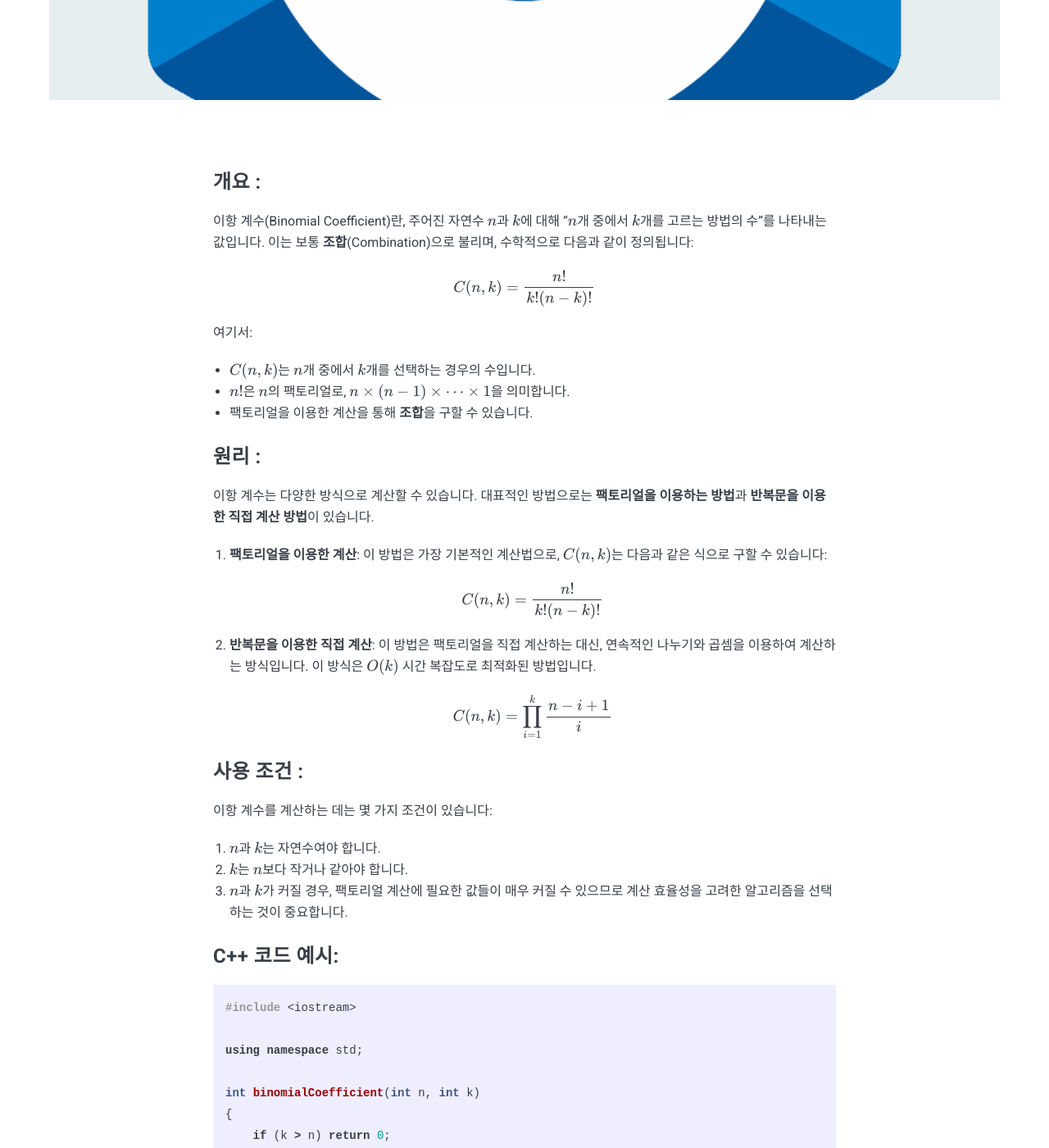
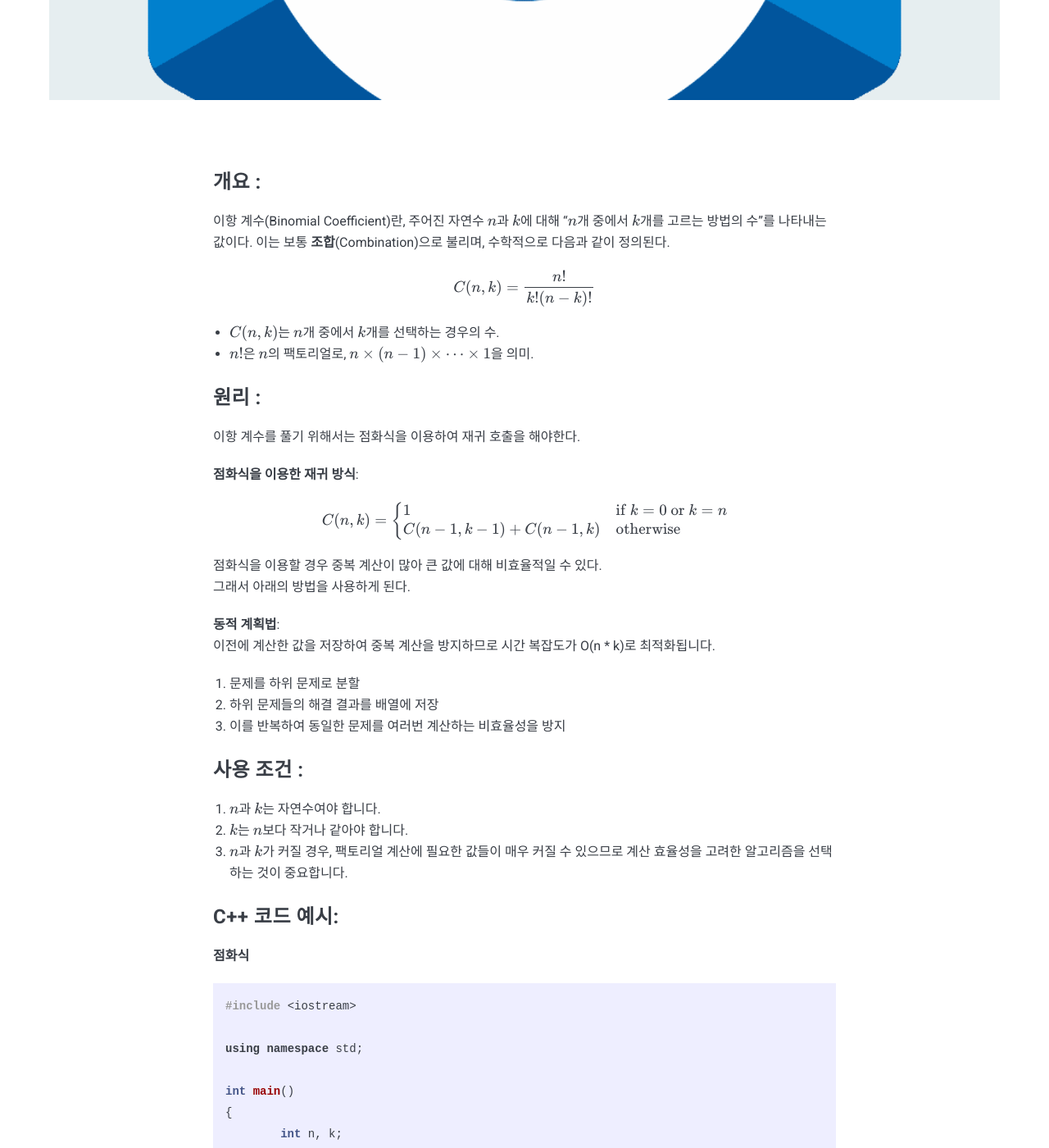
Before and after one commit to chomuscleguy/chomuscleguy.github.io, a Jekyll site: the page built from _posts/2025-03-27-C++-이항계수.Markdown, in a window 1280 px wide and 1400 px high, scrolled down 851 px. Shown: the whole window at 82% size. Built offline with Jekyll 4.4.1, drawn with Linux system fonts in a browser that asks for light colours; nearby versions of some CDN libraries; formulas are drawn with MathJax 3; comment, search, counter and statistics services are not loaded; some of the changed text lies outside the part shown.

Commit message:
이항계수

````diff
--- a/_layouts/default.html
+++ b/_layouts/default.html
@@ -24,10 +24,6 @@
   {% include footer.html %}
 
   {% include javascripts.html %}
-
-  {% if page.use_math %}
-    {% include mathjax_support.html %}
-  {% endif %}
 </body>
 
 </html>
--- a/_posts/2025-03-27-C++-이항계수.Markdown
+++ b/_posts/2025-03-27-C++-이항계수.Markdown
@@ -6,78 +6,111 @@ tags:   C++ Algorithm, DP
 ---
 
 ### 개요 :
-이항 계수(Binomial Coefficient)란, 주어진 자연수 $$ n $$과 $$ k $$에 대해 “$$ n $$개 중에서 $$ k $$개를 고르는 방법의 수”를 나타내는 값입니다. 이는 보통 **조합**(Combination)으로 불리며, 수학적으로 다음과 같이 정의됩니다:
+이항 계수(Binomial Coefficient)란, 주어진 자연수 $$ n $$과 $$ k $$에 대해 “$$ n $$개 중에서 $$ k $$개를 고르는 방법의 수”를 나타내는 값이다. 이는 보통 **조합**(Combination)으로 불리며, 수학적으로 다음과 같이 정의된다.
 
 $$
 C(n, k) = \frac{n!}{k!(n-k)!}
 $$
 
-여기서:
-- $$ C(n, k) $$는 $$ n $$개 중에서 $$ k $$개를 선택하는 경우의 수입니다.
-- $$ n! $$은 $$ n $$의 팩토리얼로, $$ n \times (n-1) \times \cdots \times 1 $$을 의미합니다.
-- 팩토리얼을 이용한 계산을 통해 **조합**을 구할 수 있습니다.
+- $$ C(n, k) $$는 $$ n $$개 중에서 $$ k $$개를 선택하는 경우의 수.
+- $$ n! $$은 $$ n $$의 팩토리얼로, $$ n \times (n-1) \times \cdots \times 1 $$을 의미.
 
 ### 원리 :
-이항 계수는 다양한 방식으로 계산할 수 있습니다. 대표적인 방법으로는 **팩토리얼을 이용하는 방법**과 **반복문을 이용한 직접 계산 방법**이 있습니다.
+이항 계수를 풀기 위해서는 점화식을 이용하여 재귀 호출을 해야한다.
 
-1. **팩토리얼을 이용한 계산**:
-    이 방법은 가장 기본적인 계산법으로, $$ C(n, k) $$는 다음과 같은 식으로 구할 수 있습니다:
+**점화식을 이용한 재귀 방식**:
 
-    $$
-    C(n, k) = \frac{n!}{k!(n-k)!}
-    $$
+$$
+C(n, k) =
+\begin{cases}
+1 & \text{if } k = 0 \text{ or } k = n \\
+C(n-1, k-1) + C(n-1, k) & \text{otherwise}
+\end{cases}
+$$
 
-2. **반복문을 이용한 직접 계산**:
-    이 방법은 팩토리얼을 직접 계산하는 대신, 연속적인 나누기와 곱셈을 이용하여 계산하는 방식입니다. 이 방식은 $$ O(k) $$ 시간 복잡도로 최적화된 방법입니다.
+점화식을 이용할 경우 중복 계산이 많아 큰 값에 대해 비효율적일 수 있다.
+그래서 아래의 방법을 사용하게 된다.
 
-    $$
-    C(n, k) = \prod_{i=1}^{k} \frac{n - i + 1}{i}
-    $$
+**동적 계획법**:
+이전에 계산한 값을 저장하여 중복 계산을 방지하므로 시간 복잡도가 O(n * k)로 최적화됩니다.
+1. 문제를 하위 문제로 분할
+2. 하위 문제들의 해결 결과를 배열에 저장
+3. 이를 반복하여 동일한 문제를 여러번 계산하는 비효율성을 방지
 
 ### 사용 조건 :
-이항 계수를 계산하는 데는 몇 가지 조건이 있습니다:
-
 1. $$ n $$과 $$ k $$는 자연수여야 합니다.
 2. $$ k $$는 $$ n $$보다 작거나 같아야 합니다.
 3. $$ n $$과 $$ k $$가 커질 경우, 팩토리얼 계산에 필요한 값들이 매우 커질 수 있으므로 계산 효율성을 고려한 알고리즘을 선택하는 것이 중요합니다.
 
 ### C++ 코드 예시:
 
+**점화식**
 ```cpp
 #include <iostream>
 
 using namespace std;
 
-int binomialCoefficient(int n, int k)
+int main()
 {
-    if (k > n) return 0;
-    if (k == 0 || k == n) return 1;
+	int n, k;
+	cin >> n >> k;
 
-    if (k > n - k) k = n - k; // 대칭성 이용
+	long long result = 1;
 
-    long long result = 1;
-    for (int i = 1; i <= k; ++i) {
-        result *= n--;
-        result /= i;
-    }
-    return result;
+	if (k > n)
+		result = 0;
+	else if (k == 0 || k == n)
+		result = 1;
+	else
+	{
+		k = (k > n - k) ? n - k : k;
+
+		for (int i = 1; i <= k; ++i)
+		{
+			result = result * n / i;
+			--n;
+		}
+	}
+
+	cout << result << endl;
+
+	return 0;
 }
+```
+<br>
+**동적 계획법**
+```cpp
+#include <iostream>
+#include <vector>
+
+using namespace std;
 
 int main()
 {
     int n, k;
     cin >> n >> k;
 
-    cout << binomialCoefficient(n, k) << endl;
+    vector<vector<long long>> dp(n + 1, vector<long long>(k + 1, 0));
+
+    for (int i = 0; i <= n; ++i)
+    {
+        dp[i][0] = 1; // C(i, 0) = 1
+        dp[i][i] = 1; // C(i, i) = 1
+    }
+
+    for (int i = 1; i <= n; ++i)
+    {
+        for (int j = 1; j < i && j <= k; ++j)
+        {
+            dp[i][j] = dp[i - 1][j - 1] + dp[i - 1][j];
+        }
+    }
+
+    cout << dp[n][k] << endl;
+
     return 0;
 }
 ```
+
 <br>
-<div style="display: inline-flex; align-items: center; justify-content: center;">
-  <a style="text-decoration: none; color: black; font-weight: bold;">
-    문제 풀어보기 :
-  </a>
-  <a href="https://www.acmicpc.net/problem/11050" target="_blank" style="display: inline-block; margin-left: 5px; text-decoration: none; font-size: 25px;">
-    BeakJoon
-  </a>
-</div>
+<div style="display: inline-flex; align-items: center; justify-content: center;"> <a style="text-decoration: none; color: black; font-weight: bold;"> 문제 풀어보기 : </a> <a href="https://www.acmicpc.net/problem/11050" target="_blank" style="display: inline-block; margin-left: 5px; text-decoration: none; font-size: 25px;"> BeakJoon </a> </div>
````
Also changed, not shown: _includes/mathjax_support.html (deleted, +0 -23 lines).
